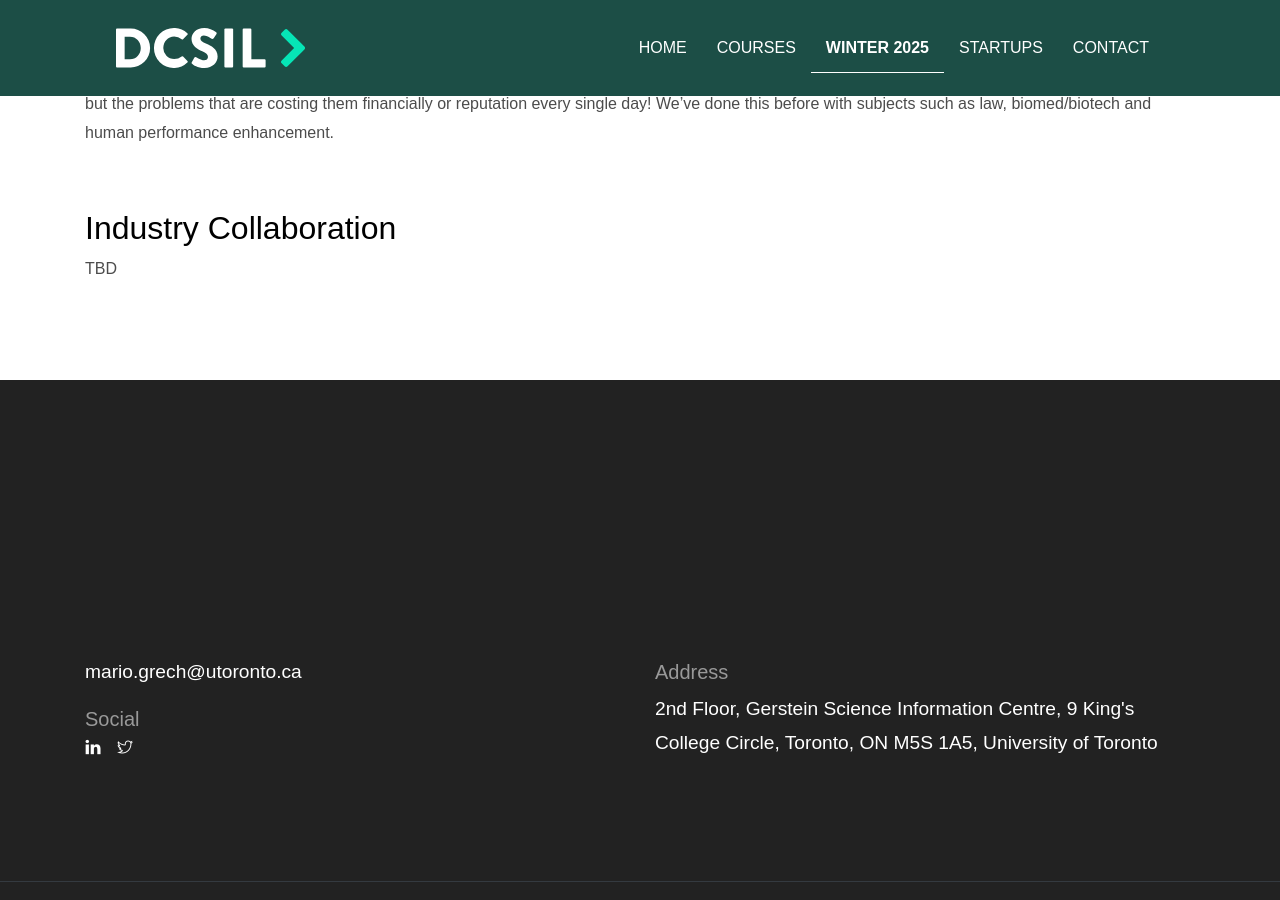
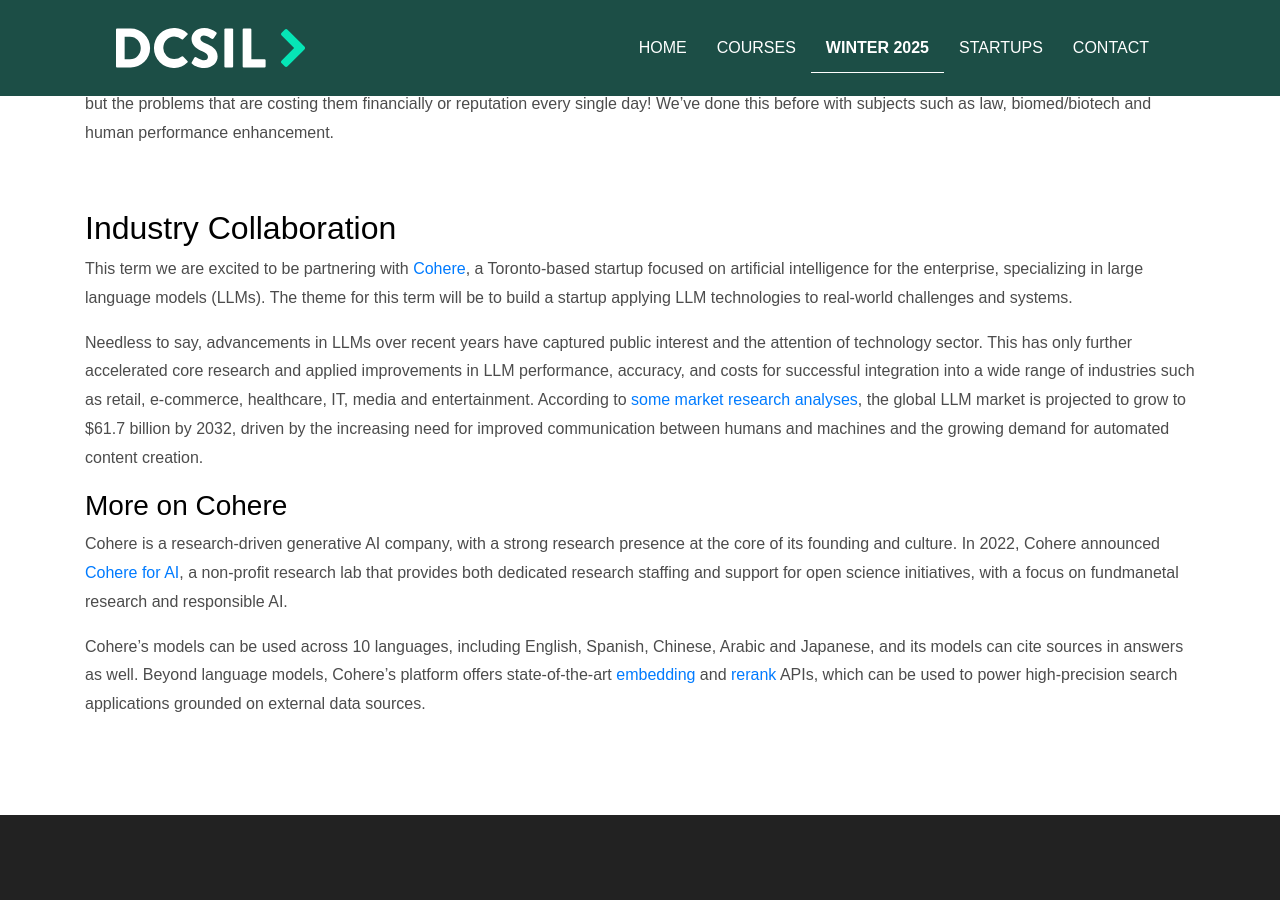
Before and after one commit to dcsil/website, a Jekyll site: the page built from _pages/term/winter-2025.html, in a window 1280 px wide and 900 px high, scrolled down 1166 px. Built offline with Jekyll 4.4.1, drawn with Linux system fonts in a browser that asks for light colours.

Commit message:
update staff page and industry collaboration

```diff
--- a/_includes/terms/winter-2025.md
+++ b/_includes/terms/winter-2025.md
@@ -22,4 +22,12 @@
 
 ## Industry Collaboration
 
-TBD
+This term we are excited to be partnering with [Cohere](https://cohere.com/), a Toronto-based startup focused on artificial intelligence for the enterprise, specializing in large language models (LLMs). The theme for this term will be to build a startup applying LLM technologies to real-world challenges and systems.
+
+Needless to say, advancements in LLMs over recent years have captured public interest and the attention of technology sector. This has only further accelerated core research and applied improvements in LLM performance, accuracy, and costs for successful integration into a wide range of industries such as retail, e-commerce, healthcare, IT, media and entertainment. According to [some market research analyses](https://www.polarismarketresearch.com/press-releases/large-language-model-llm-market#:~:text=%7C%20CAGR%3A%2032.1%25-,Large%20Language%20Model%20(LLM)%20Market%20Size%20Worth%20%2461.74%20Billion%20by,study%20by%20Polaris%20Market%20Research.), the global LLM market is projected to grow to $61.7 billion by 2032, driven by the increasing need for improved communication between humans and machines and the growing demand for automated content creation.
+
+### More on Cohere
+
+Cohere is a research-driven generative AI company, with a strong research presence at the core of its founding and culture. In 2022, Cohere announced [Cohere for AI](https://cohere.com/research), a non-profit research lab that provides both dedicated research staffing and support for open science initiatives, with a focus on fundmanetal research and responsible AI.
+
+Cohere’s models can be used across 10 languages, including English, Spanish, Chinese, Arabic and Japanese, and its models can cite sources in answers as well. Beyond language models, Cohere's platform offers state-of-the-art [embedding](https://cohere.com/embeddings) and [rerank](https://cohere.com/rerank) APIs, which can be used to power high-precision search applications grounded on external data sources.
--- a/_pages/staff/julian.html
+++ b/_pages/staff/julian.html
@@ -9,7 +9,7 @@
 layout: page
 active: 'course'
 permalink: '/teaching/julian'
-type: 'staff'
+type: 'staff-previous'
 ---
 
 {% capture content %}{% include staff/julian.md %}{% endcapture %}
```
Also changed, not shown: _includes/staff/michelle.md (added, +5 -0 lines), _pages/staff/michelle.html (added, +16 -0 lines), assets/images/teaching/michelle.jpg (added).
